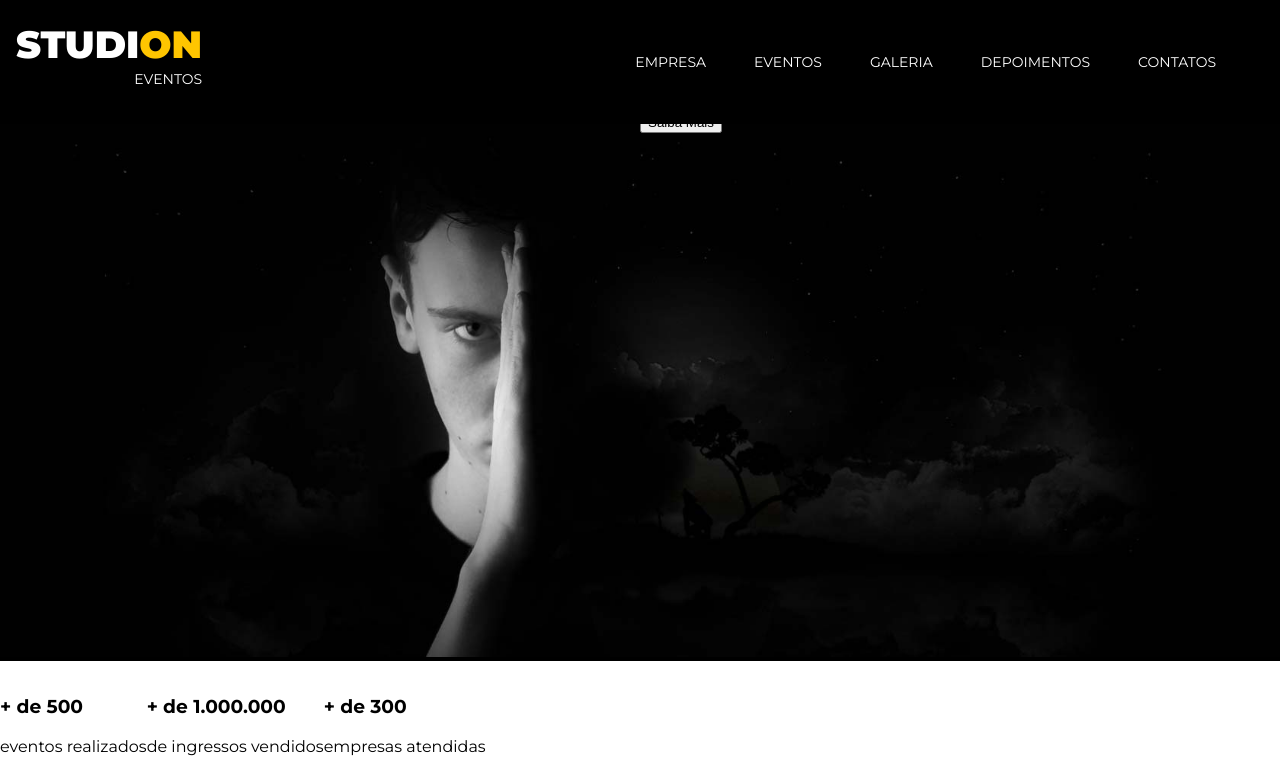
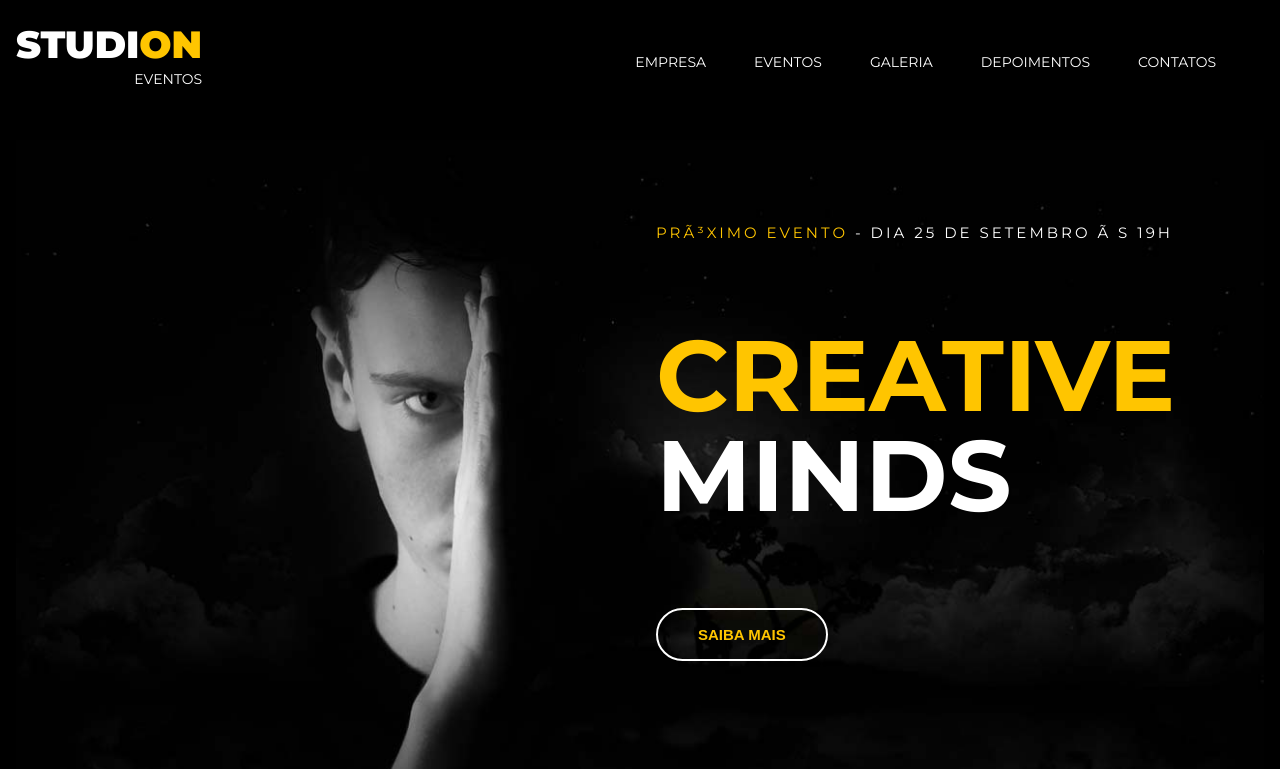
Before and after one commit to iversonsantosdev/studion, a website: page index.html in a window 1280 px wide. Shown: the top 769 px of the page. Drawn offline with Linux system fonts and the light colour scheme.

Commit message:
feat(header): implemented header styles

```diff
--- a/index.html
+++ b/index.html
@@ -45,14 +45,18 @@
 
   <header>
     <div id="slider">
-      <div class="slider">
+      <div class="slide">
         <img class="slide__background-image"
          src="./src/images/banner.jpg" alt="Studion Banner"
         />
         <div class="slide__copy">
-        <h6><span>Próximo evento</span> - Dia 25 de Setembro às 19H</h6>
-        <h2><span>Creative</span> Minds</h2>
-        <button>Saiba Mais</button>
+        <h6>
+          <span class="copy--primary">Próximo evento</span> - Dia 25 de Setembro às 19H
+        </h6>
+        <h2>
+          <span class="copy--primary">Creative</span> Minds
+        </h2>
+        <button class="btn btn--slide">Saiba Mais</button>
         </div>
       </div>
     </div>
--- a/style.css
+++ b/style.css
@@ -31,7 +31,6 @@
    align-items: center;
    top: 0;
    left: 0;
-
    width: 100vw;
    height: 7.75rem;
    padding: 0 1rem;
@@ -67,9 +66,8 @@
   }
 
   .logo-studion__subtitle {
+    font-size: 0.875rem;
     font-weight: 400;
-    text-align: right;
-    font-size: 0.875rem;
   }
 
   .copy--primary {
@@ -77,6 +75,7 @@
   }
 
   #slider {
+    padding: var(--default-padding);
     background-color: #000;
     color: #fff;
   }
@@ -92,8 +91,45 @@
     object-position: center;
   }
 
-  .slide__copy {
+  .slide__copy{
     position: absolute;
-  top: 0;
+    top: 3rem;
     left: 50vw;
   }
+ .slide__copy h6 {
+  font-size: 0.9375rem;
+  font-weight: 400;
+  text-transform: uppercase;
+  letter-spacing: 0.1875rem;
+ }
+
+ .slide__copy h2 {
+  font-size: 6.25rem;
+  text-transform: uppercase;
+  line-height: 6.25rem;
+ }
+
+ .slide__copy h2 span {
+  display: block;
+ }
+
+ .btn {
+  cursor: pointer;
+  padding: 1rem 2.5rem;
+  color: var(--color-primary);
+  border: 0.125rem solid #fff;
+  border-radius: 5rem;
+  background: unset;
+  font-size: 0.9375rem;
+  font-weight: 700;
+  text-transform: uppercase;
+  transition: 0.8s all ease;
+ }
+
+ .btn:hover,
+ .btn:active,
+ .btn:focus  {
+  border-color: var(--color-primary);
+  background-color: var(--color-primary);
+  color: #fff;
+ }
```
Lines whose indentation alone changed are shown as unchanged.
